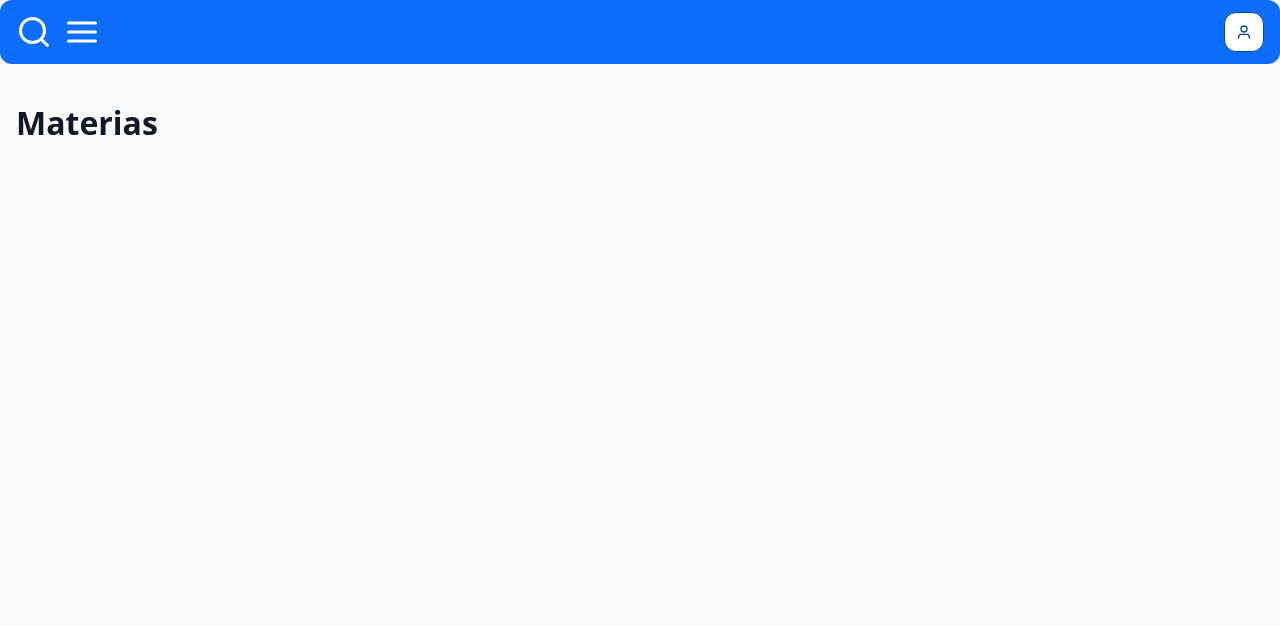
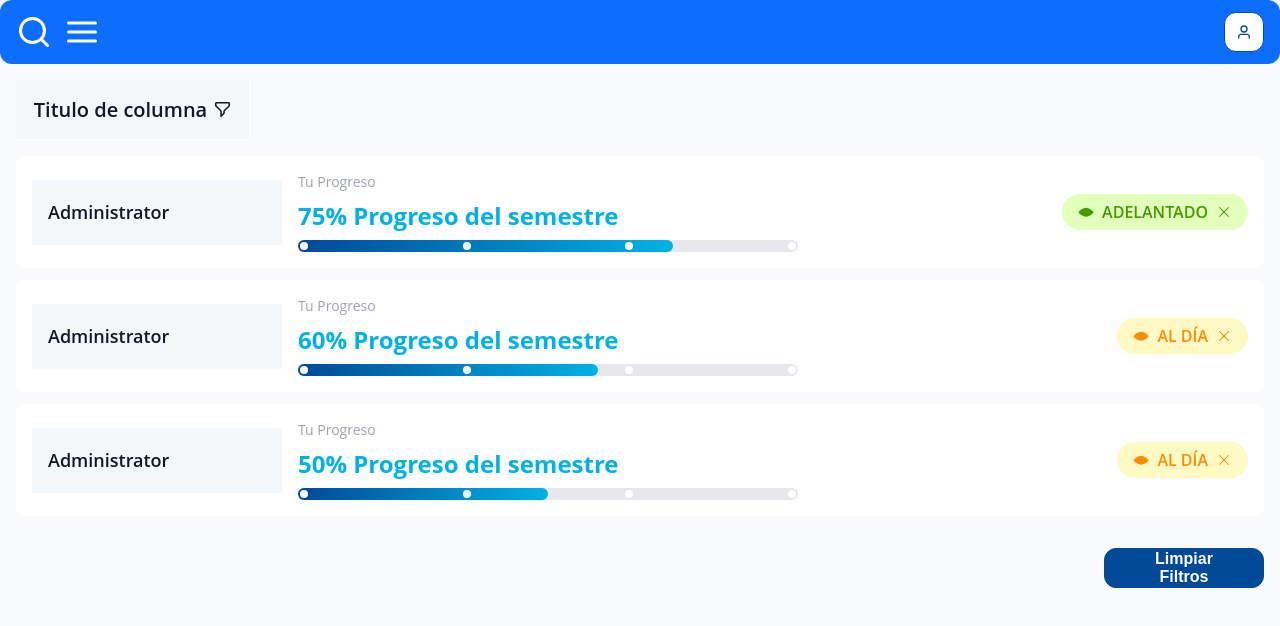
Before and after one commit to SebastianDeJesusHdz2/Act_4_2_Sebastian_de_Jesus_Hdz_Hdz_y_Francisco_Uriel_Macias_Macias, a React (Vite) app: page /materias in a window 1280 px wide. Shown: the top 626 px of the page. Built offline with nearby package versions, Linux system fonts and the light colour scheme.

Commit message:
Materias version inicial

```diff
--- /dev/null
+++ b/src/pages/Materias/Materias.css
@@ -0,0 +1,52 @@
+.materias {
+  display: flex;
+  flex-direction: column;
+  gap: 16px;
+}
+
+/* FILTRO */
+.materias-filtro {
+  width: 100%;
+}
+
+/* LISTA */
+.materias-lista {
+  display: flex;
+  flex-direction: column;
+  gap: 12px;
+}
+
+/* CARD */
+.materia-card {
+  display: grid;
+  grid-template-columns: 250px 1fr 180px;
+  align-items: center;
+  gap: 16px;
+
+  background: white;
+  border-radius: 8px;
+  padding: 16px;
+}
+
+/* NOMBRE */
+.materia-nombre {
+  width: 100%;
+}
+
+/* PROGRESS */
+.materia-progress {
+  width: 100%;
+}
+
+/* BADGE */
+.materia-badge {
+  display: flex;
+  justify-content: flex-end;
+}
+
+/* BOTÓN */
+.materias-acciones {
+  display: flex;
+  justify-content: flex-end;
+  margin-top: 16px;
+}
--- a/src/pages/Materias/Materias.jsx
+++ b/src/pages/Materias/Materias.jsx
@@ -1,3 +1,82 @@
+import Celdas from "../../components/Celdas";
+import ProgressBar from "../../components/ProgressBar";
+import Badge from "../../components/Badges";
+import { Boton1 } from "../../components/Botones";
+import "./Materias.css";
+
 export default function Materias() {
-  return <h1>Materias</h1>;
+  const data = [
+    {
+      nombre: "Telles tellin",
+      progreso: 75,
+      estado: "exito",
+      textoEstado: "ADELANTADO",
+    },
+    {
+      nombre: "Manitas",
+      progreso: 60,
+      estado: "warning",
+      textoEstado: "AL DÍA",
+    },
+    {
+      nombre: "Paco",
+      progreso: 50,
+      estado: "warning",
+      textoEstado: "AL DÍA",
+    },
+  ];
+
+  return (
+    <div className="materias">
+
+      {/* FILTRO */}
+      <div className="materias-filtro">
+        <Celdas property1="Table" property2="Gray" />
+      </div>
+
+      {/* LISTA */}
+      <div className="materias-lista">
+        {data.map((item) => (
+          <div key={item.nombre} className="materia-card">
+
+            {/* NOMBRE */}
+            <div className="materia-nombre">
+              <Celdas
+                property1="Texto"
+                property2="Gray"
+                label={item.nombre}
+              />
+            </div>
+
+            {/* PROGRESS */}
+            <div className="materia-progress">
+              <ProgressBar
+                pct={item.progreso}
+                etiqueta="Tu Progreso"
+                titulo="Progreso del semestre"
+                modo="light"
+                puntos={4}
+              />
+            </div>
+
+            {/* BADGE */}
+            <div className="materia-badge">
+              <Badge
+                variant={item.estado}
+                mode="light"
+                txt={item.textoEstado}
+              />
+            </div>
+
+          </div>
+        ))}
+      </div>
+
+      {/* BOTÓN */}
+      <div className="materias-acciones">
+        <Boton1 tipo="ButtonsDefault" />
+      </div>
+
+    </div>
+  );
 }
```
